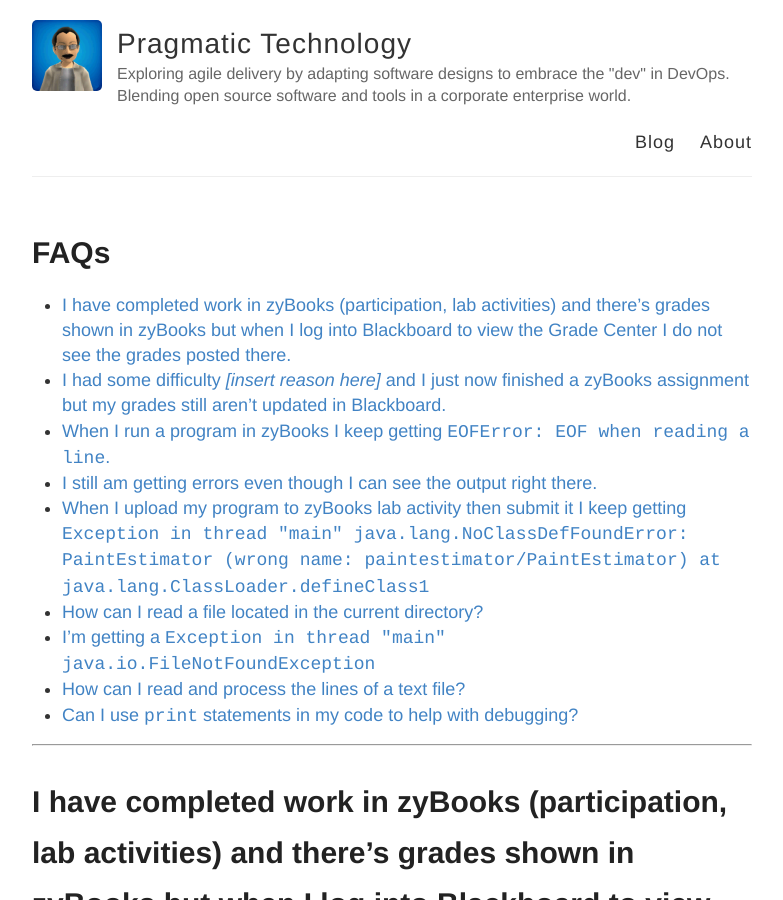
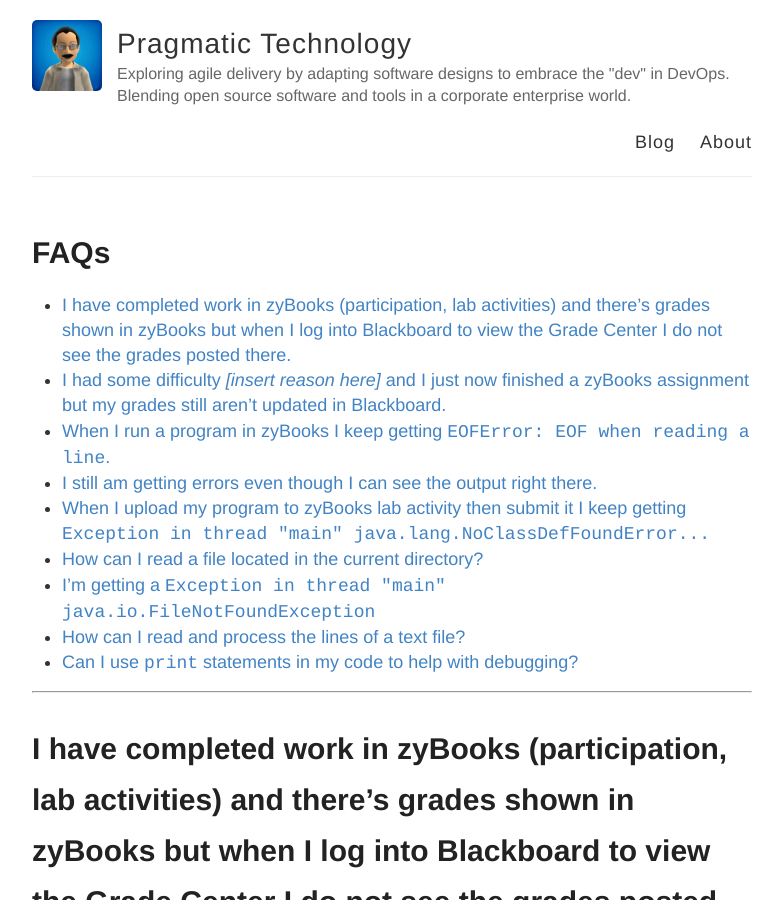
Before and after one commit to jwatson3d/jwatson3d.github.io, a Jekyll site: the page built from _it145/faqs.md, in a window 1280 px wide and 900 px high. Shown: the whole window, without its empty margins (248-1031 px from the left). Built offline with Jekyll 4.4.1, drawn with Linux system fonts in a browser that asks for light colours; some of the changed text lies outside the part shown.

Commit message:
Improve NoClassDefFoundError question text

```diff
--- a/_it145/faqs.md
+++ b/_it145/faqs.md
@@ -26,7 +26,7 @@
 > It's probably a minor typo however remember that computers are very binary - ones and zeros, black and white, no gray areas. Either the output matches perfectly or it doesn't. Look for any yellow highlights in the output area. Each highlight box marks the exact spot of a problem - check your spacing and remember that "whitespace" counts. If you see a little bent arrow pointing down to the left it means there is a problem with your linefeeds. Did you use `println()` instead of `print()` or vice-versa? You'll have to compare `Your output` to the `Expected output` right below and then change your code so your output exactly matches what is expected.
 <hr/>
 
-# When I upload my program to zyBooks lab activity then submit it I keep getting `Exception in thread "main" java.lang.NoClassDefFoundError: PaintEstimator (wrong name: paintestimator/PaintEstimator) at java.lang.ClassLoader.defineClass1`
+# When I upload my program to zyBooks lab activity then submit it I keep getting `Exception in thread "main" java.lang.NoClassDefFoundError...`
 > 1. Your class name inside the source code is not what zyBooks expects, e.g. `public class PaintEstimator`
 > 2. Your source code includes a package statement near the top, e.g.<br/>
 >  `package paintestimator;` Delete or comment out the package statement, save and then re-upload to zyBooks. While you haven't learned this yet, including a package name in Java changes the full name of a class, e.g. from `PaintEstimator` to `paintestimater/PaintEstimator` which zyBooks cannot handle. You can also avoid this by deleting the default package name in the NetBeans wizard and just specify the class name you wish.<br/><br/>
```
